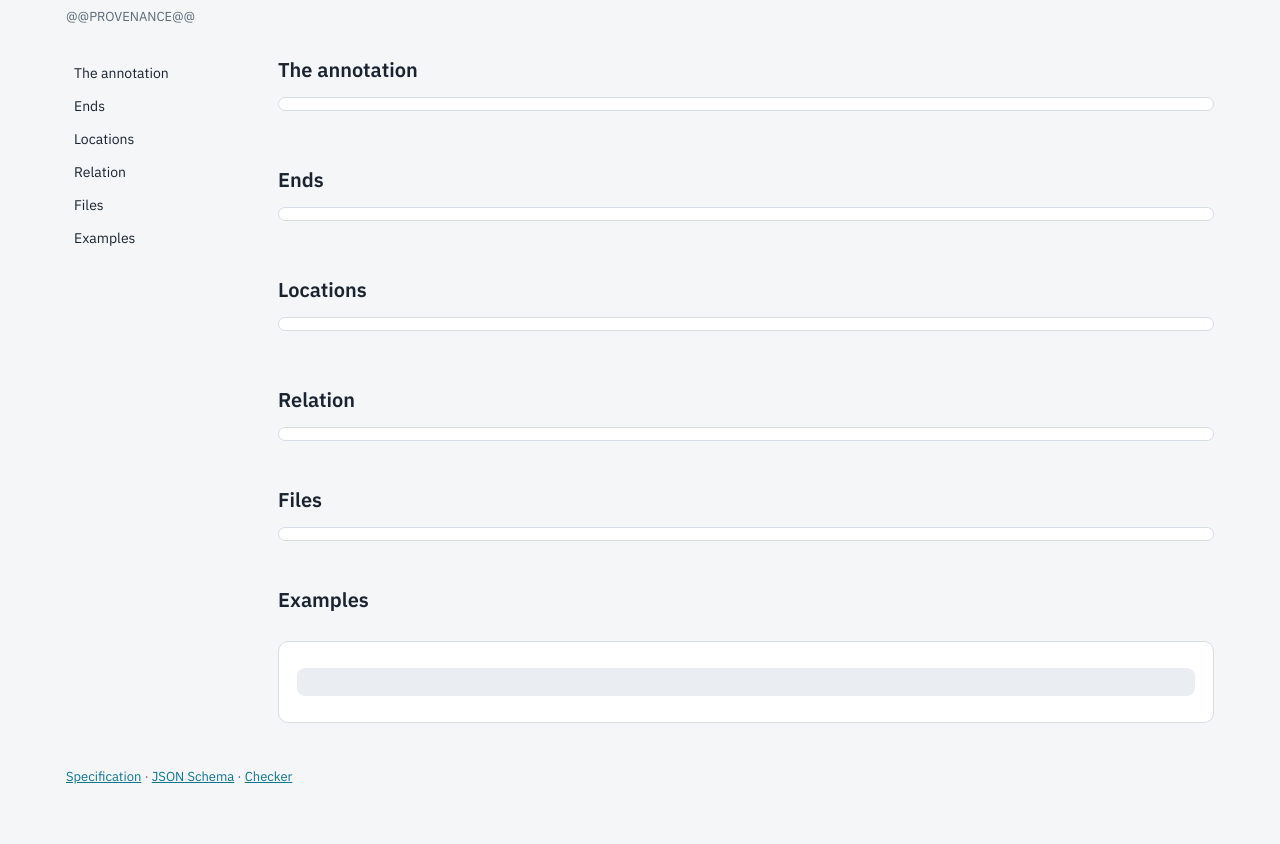
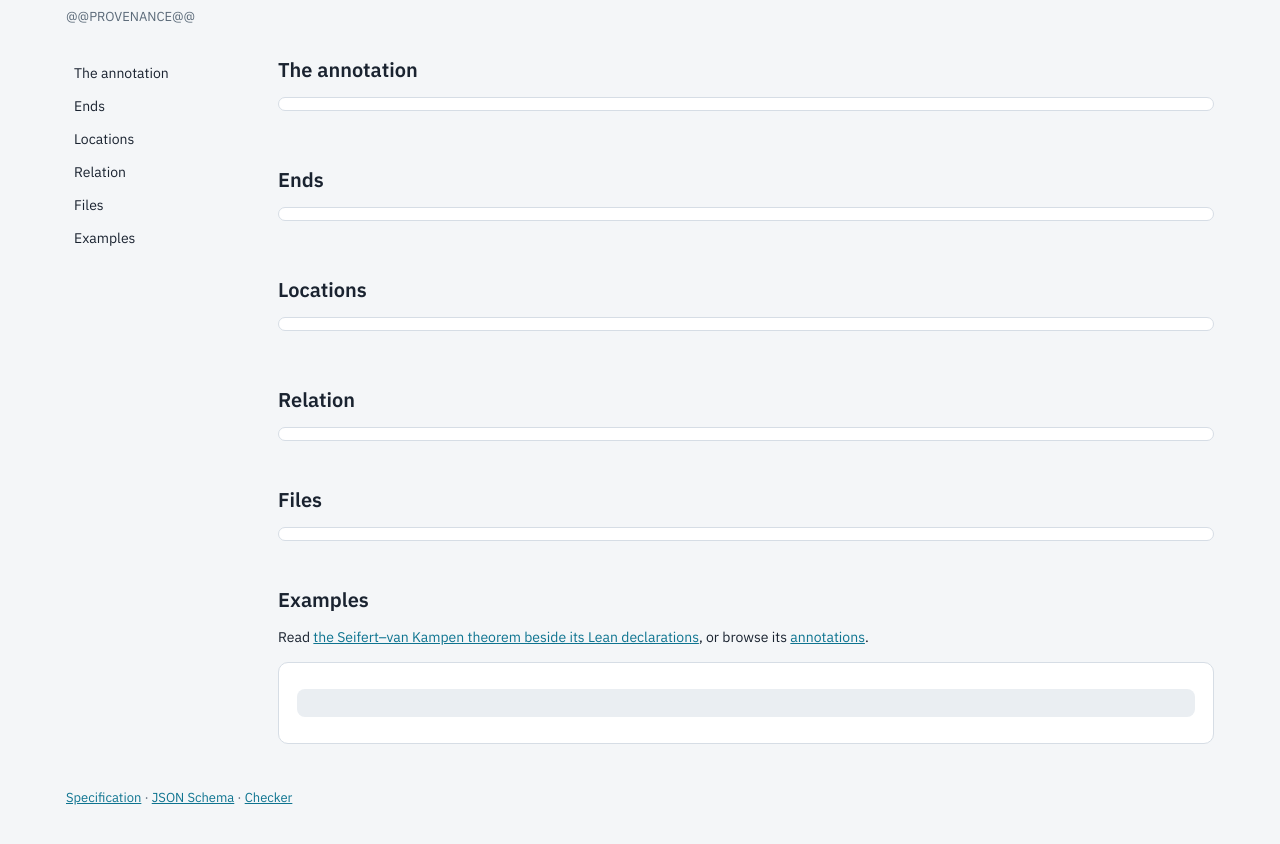
Before and after one commit to mathlib-initiative/literature-links, a plain HTML site: page site/index.template.html in a window 1280 px wide. Shown: the part 168-1012 px from the top of the page. Drawn offline with Linux system fonts and the light colour scheme.

Commit message:
Link the published Van Kampen example from the format documentation

```diff
--- a/site/index.template.html
+++ b/site/index.template.html
@@ -154,6 +154,7 @@ footer { margin-top: 44px; color: var(--muted); font-size: 13px; }
       </section>
       <section id="examples">
         <h2>Examples</h2>
+        <p class="note">Read <a href="https://mathlib-initiative.github.io/seifert-van-kampen-tauceti/pdf-overlay/viewer/index.html">the Seifert–van Kampen theorem beside its Lean declarations</a>, or browse its <a href="https://github.com/mathlib-initiative/seifert-van-kampen-tauceti/tree/v1/annotations">annotations</a>.</p>
         <div class="chips" id="example-chips" role="group" aria-label="Example files"></div>
         <div class="example">
           <h3 id="example-title"></h3>
```
Also changed, not shown: README.md.
